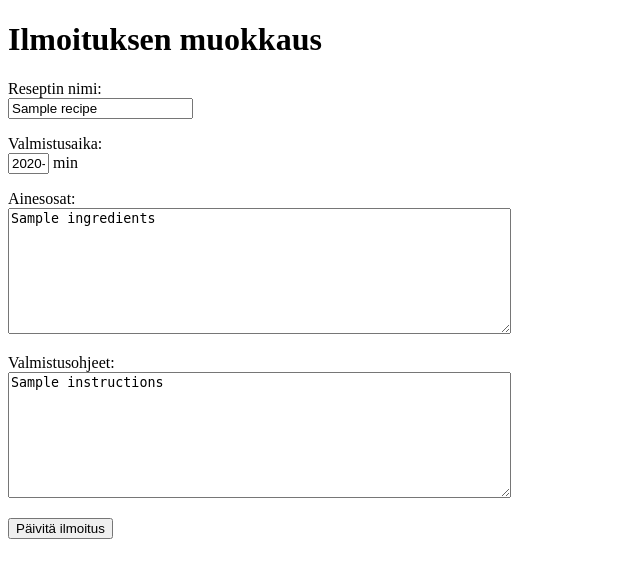
After one commit to visardi/Reseptit, a Flask app: template templates/edit_recipe.html in a window 1280 px wide. The commit adds this page. Shown: the top 578 px of the page, without its empty margins (0-640 px from the left). Run offline with Flask 3, Linux system fonts and the light colour scheme; the template is opened without the code that fills it: most values are stand-ins (such as "Sample title", 1, 10 or a date in 2020).

Commit message:
Add edit recipe feature

```diff
--- a/app.py
+++ b/app.py
@@ -38,6 +38,37 @@ def create_recipe():
     recipes.add_recipe(name, cooking_time, ingredients, instructions, user_id)
 
     return redirect("/")
+
+@app.route("/edit_recipe/<int:recipe_id>")
+def edit_recipe(recipe_id):
+    if "user_id" not in session:
+        return redirect("/login")
+
+    recipe = recipes.get_recipe(recipe_id)
+
+    if recipe["user_id"] != session["user_id"]:
+        return "Ei käyttöoikeutta"
+
+    return render_template("edit_recipe.html", recipe=recipe)
+
+@app.route("/update_recipe", methods=["POST"])
+def update_recipe():
+    if "user_id" not in session:
+        return redirect("/login")
+    recipe_id = request.form["recipe_id"]
+    name = request.form["name"]
+    cooking_time = request.form["cooking_time"]
+    ingredients = request.form["ingredients"]
+    instructions= request.form["instructions"]
+
+
+    recipes.update_recipe(recipe_id, name, cooking_time, ingredients, instructions)
+
+    return redirect("/recipe/" + str(recipe_id))
+
+
+
+
 
 
 @app.route("/register")
--- /dev/null
+++ b/templates/edit_recipe.html
@@ -0,0 +1,33 @@
+<!DOCTYPE html>
+<html>
+
+<head>
+  <title>Reseptin muokkaus</title>
+</head>
+
+<body>
+  <h1>Ilmoituksen muokkaus</h1>
+  <form action="/update_recipe" method="post">
+    <p>
+      Reseptin nimi: <br />
+      <input type="text" name="name" value="{{recipe.name}}" />
+    </p>
+    <p>
+      Valmistusaika: <br />
+      <input type="text" name="cooking_time" size="2" value="{{recipe.cooking_time}}" /> min
+    </p>
+    <p>
+      Ainesosat: <br />
+      <textarea name="ingredients" rows="8" cols="60">{{recipe.ingredients}}</textarea>
+    </p>
+
+    <p>
+      Valmistusohjeet: <br />
+      <textarea name="instructions" rows="8" cols="60">{{recipe.instructions}}</textarea>
+    </p>
+    <input type="hidden" name="recipe_id" value="{{recipe.id}}" />
+    <input type="submit" value="Päivitä ilmoitus" />
+  </form>
+</body>
+
+</html>
```
Also changed, not shown: recipes.py (+12 -2 lines), templates/show_recipe.html (+10 -0 lines).
